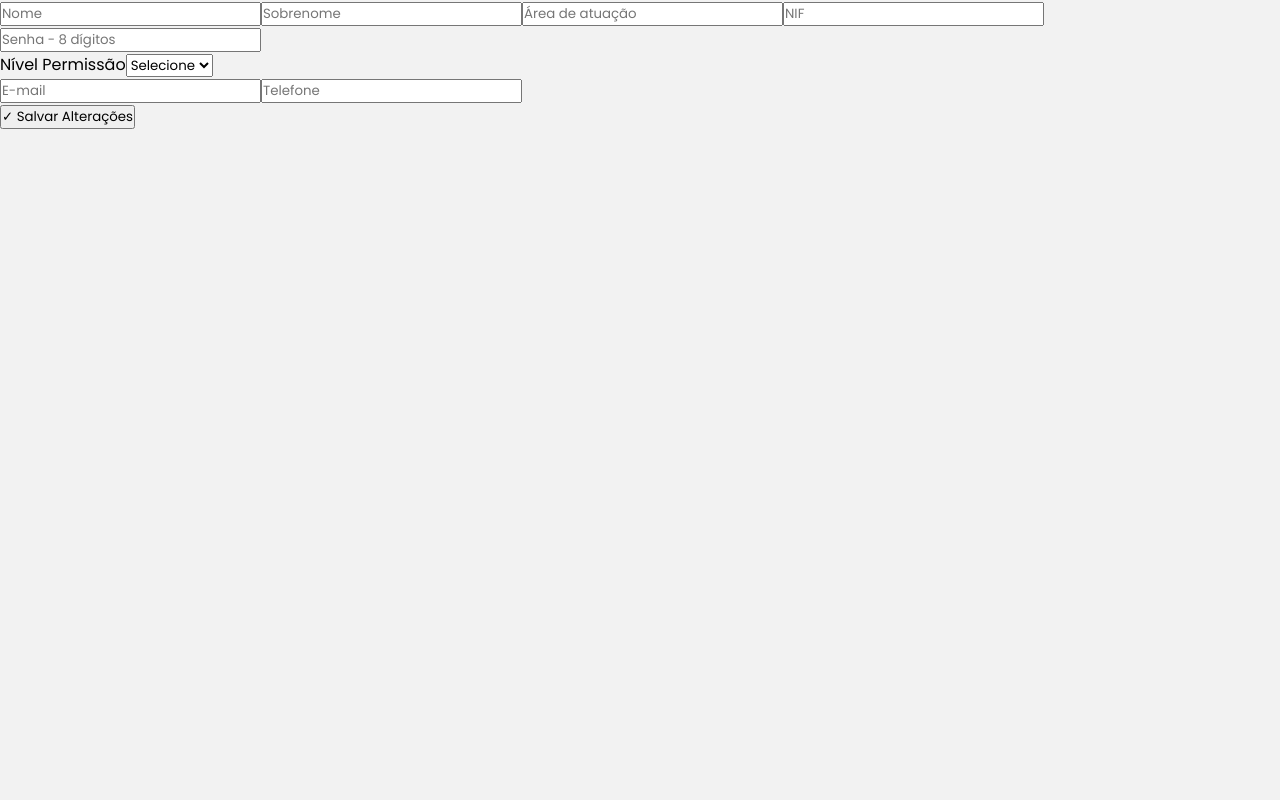
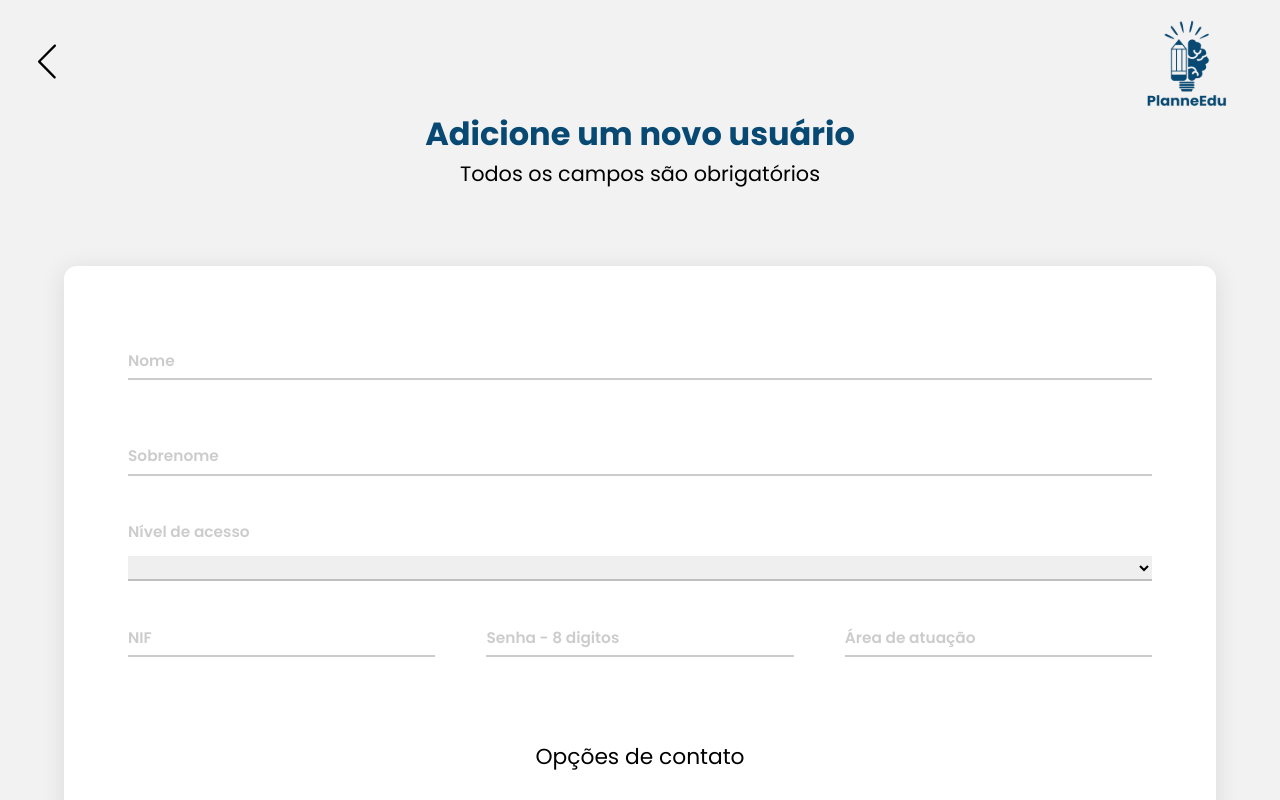
Before and after one commit to larissacoelho21/PlanneEdu-FrontEnd, a React (Vite) app in the folder PlanneEdu_Front/: page /addUser in a window 1280 px wide. Shown: the top 800 px of the page. Built offline with nearby package versions, Linux system fonts and the light colour scheme.

Commit message:
Finalização style pág "Add User"

```diff
--- /dev/null
+++ b/PlanneEdu_Front/src/Css/Opp/AddUser.css
@@ -0,0 +1,108 @@
+/* ===== Variáveis de Cor ===== */
+:root {
+  --blue-one: #074973;
+  --blue-two: #07678d;
+  --blue-three: #00a3ff;
+  --gray-one: #bbbb;
+  --gray-two: #848484bb;
+  --white: #ffff;
+}
+
+
+/* ===== Formulário de Adição de usuário ===== */
+
+.form-adduser input[type="number"]::-webkit-inner-spin-button,
+.form-adduser input[type="number"]::-webkit-outer-spin-button {
+  -webkit-appearance: none;
+}
+
+.form-adduser label{
+  font-size: 1.2vw;
+  font-weight: 600;
+  color: rgba(0, 0, 0, 0.2);
+}
+
+.form-adduser {
+  display: flex;
+  flex-direction: column;
+  gap: 1vw;
+  padding: 5vw 5vw;
+  margin: 3% auto;
+  width: 90vw;
+  border-radius: 1vw;
+  background: #fff;
+  box-shadow: 0 0.3vw 2vw rgba(0, 0, 0, 0.1);
+}
+
+.form-adduser .input-field {
+  display: flex;
+  flex-direction: column;
+  justify-content: center;
+  gap: 1vw;
+}
+
+.Fieldset {
+  display: flex;
+  flex-direction: column;
+  position: relative;
+  margin: 1.5vw 0;
+  background-color: transparent;
+  outline: 0;
+  border: 0;
+  cursor: pointer;
+}
+
+.Fieldset.filled .label-add-user,
+.input-add-user:focus+.label-add-user {
+  transform: translateY(-1.5vw);
+  font-size: 1vw;
+  opacity: 1;
+}
+
+
+.label-add-user {
+  position: absolute;
+  font-size: 1.2vw;
+  font-weight: 600;
+  color: rgba(0, 0, 0, 0.4);
+  text-align: right;
+  transition: all 0.2s ease;
+}
+
+.input-add-user {
+  display: inline-flex;
+  align-items: center;
+  justify-content: center;
+  font-size: 1.2vw;
+  border: none;
+  border-bottom: rgba(0, 0, 0, 0.2) solid 2px;
+  margin-top: 0.5vw;
+  margin-bottom: 1vw;
+}
+
+.input-add-user:focus {
+  outline: none;
+  box-shadow: none;
+  border-top: transparent;
+  border-left: transparent;
+  border-right: transparent;
+  border-bottom: var(--gray-one) solid 2px;
+}
+
+.adduser-row {
+  margin: 1vw 0;
+  width: 100%;
+  display: flex;
+  justify-content: space-between;
+}
+
+.adduser-row .input-r{
+  width: 30%;
+}
+
+
+.title-adduser {
+  font-size: 1.7vw;
+  text-align: center;
+  margin: 2vw 0;
+}
--- a/PlanneEdu_Front/src/Pages/Opp/AddUser.tsx
+++ b/PlanneEdu_Front/src/Pages/Opp/AddUser.tsx
@@ -1,10 +1,107 @@
-import { useState } from "react";
+import { useEffect, useState } from "react";
 import { BaseUrl } from "../../Config/config";
 import { toast } from "sonner";
+import { SubNavbar } from "../../Components/SubNavbar/SubNavbar";
+import { IntroForms } from "../../Components/IntroForms/IntroForms";
+
+import "../../Css/Opp/AddUser.css"
+import { Check } from "lucide-react";
+import { RegisterUser } from "../../Services/Axios";
+/* interface InputFieldProps {
+  id: string;
+  label: string;
+  type?: string;
+  value: string | number;
+  onChange?: (
+    event: React.ChangeEvent<HTMLInputElement | HTMLTextAreaElement>
+  ) => void;
+  onBackendChange?: (event: React.ChangeEvent<HTMLInputElement>) => void;
+  onWheel?: (event: React.WheelEvent<HTMLInputElement>) => void;
+  maxLength?: number;
+  maxValue?: number;
+} */
+
+interface InputFieldProps {
+  id: string;
+  label: string;
+  type?: string;
+  value?: string | number;
+  onChange?: (event: React.ChangeEvent<HTMLInputElement>) => void;
+  onWheel?: (event: React.WheelEvent<HTMLInputElement>) => void;
+  onBackendChange?: (event: React.ChangeEvent<HTMLInputElement>) => void;
+  maxLength?: number;
+  maxValue?: number;
+}
+
+/* função do componente `InputField` com as propriedades desestruturadas e valores padrão */
+function InputField({
+  id,
+  label,
+  type = "text",
+  value = "",
+  onChange,
+  onWheel,
+  onBackendChange,
+  maxLength,
+  maxValue,
+}: InputFieldProps) {
+  const [localValue, setLocalValue] = useState<string | number>(value);
+  /* verificando se o campo está preenchido para aplicar estilos ou animações (booleano) */
+  const [isFilled, setIsFilled] = useState(false);
+  useEffect(() => {
+    setIsFilled(localValue !== "");
+  }, [localValue]);
+
+  /* função para gerenciar a mudança de valor do input */
+  const handleInputChange = (event: React.ChangeEvent<HTMLInputElement>) => {
+    let inputValue: string = event.target.value;
+
+    /* limita o comprimento do valor de entrada */
+    if (maxLength && inputValue.length > maxLength) {
+      /* corta o excedente */
+      inputValue = inputValue.slice(0, maxLength);
+    }
+
+    /* converte para número se o tipo do input for "number" */
+    if (type === "number") {
+      let numericValue = inputValue !== "" ? parseFloat(inputValue) : ""; // Conversão para número
+
+      /* verifica o valor máximo permitido */
+      if (maxValue !== undefined && typeof numericValue === "number" && numericValue > maxValue) {
+        numericValue = maxValue;
+      }
+
+      setLocalValue(numericValue);
+    } else {
+      setLocalValue(inputValue);
+    }
+
+    // Propaga o valor atualizado para o pai, se `onChange` estiver definido
+    if (onChange) {
+      event.target.value = inputValue;
+      onChange(event);
+    }
+    if (onBackendChange) onBackendChange(event);
+  };
+
+  return (
+    <fieldset className={`Fieldset ${isFilled ? "filled" : ""}`}>
+      <label className="label-add-user" htmlFor={id}>
+        {label}
+      </label>
+      <input
+        className="input-add-user"
+        id={id}
+        type={type}
+        value={localValue}
+        onChange={handleInputChange}
+        onWheel={onWheel}
+      />
+    </fieldset>
+  );
+}
 
 export function AddUser() {
-  //TODO : passar para o axios | código com erro
-
   /* Função Back-End */
 
   const [name, setName] = useState("");
@@ -19,22 +116,9 @@ export function AddUser() {
   // Recupera o token do localStorage
   const token = localStorage.getItem("Authorization");
 
-  console.log("#################");
-  console.log(token);
-  console.log("#################");
 
-  console.log({
-    name,
-    sobrenome,
-    area,
-    nif,
-    password,
-    nivelAcesso,
-    email,
-    telefone,
-  });
 
-  const AddUser = async (event: React.FormEvent) => {
+  /* const BackAddUser = async (event: React.FormEvent) => {
     //TODO: Iniciar Css
     event.preventDefault();
 
@@ -72,83 +156,136 @@ export function AddUser() {
         toast.error(`Erro: ${error.message}`); //alert
         console.error(error.message);
       });
+  }; */
+
+  const BackAddUser = async (event: React.FormEvent) => {
+    event.preventDefault();
+
+    // Chama diretamente a função `registerUser`
+    await RegisterUser({
+      name,
+      sobrenome,
+      area,
+      nif,
+      password,
+      nivelAcesso,
+      email,
+      telefone,
+    });
   };
+
 
   return (
     <section className="AddUsuario">
-      <div className="cardUser">
-        <form onSubmit={AddUser}>
-          <div className="infoUser">
-            <input
+      <SubNavbar />
+      <div className="title-addcourse" style={{ marginBottom: "5%" }}>
+        <IntroForms
+          titleText="Adicione um novo usuário"
+          subtitleText="Todos os campos são obrigatórios"
+        />
+      </div>
+
+      <form onSubmit={BackAddUser}>
+        <div className="form-adduser">
+          <div className="input-field">
+            <InputField
+              label="Nome"
               type="text"
-              placeholder="Nome"
+              id="nome-user"
               value={name}
-              onChange={(event) => setName(event.target.value)}
-              required
+              onBackendChange={(event) => setName(event.target.value)}
+              onWheel={(event) => event.currentTarget.blur()}
             />
-            <input
+          </div>
+          <div className="input-field">
+            <InputField
+              label="Sobrenome"
               type="text"
-              placeholder="Sobrenome"
+              id="sobrenome-user"
               value={sobrenome}
-              onChange={(event) => setSobrenome(event.target.value)}
-              required
+              onBackendChange={(event) => setSobrenome(event.target.value)}
+              onWheel={(event) => event.currentTarget.blur()}
             />
-            <input
-              type="text"
-              placeholder="Área de atuação"
-              value={area}
-              onChange={(event) => setArea(event.target.value)}
-            />
-            <input
-              type="number"
-              placeholder="NIF"
-              value={nif}
-              onChange={(event) => setNif(event.target.value)}
-              required
-            />
-            <input
-              type="text"
-              placeholder="Senha - 8 dígitos"
-              value={password}
-              onChange={(event) => setPassword(event.target.value)}
-              required
-            />
+          </div>
+          <div className="input-field">
+            <label className="label">Nível de acesso</label>
+            <select name="nivel-acesso">
+              <option value="" disabled selected></option>
+              <option value="docente">Docente</option>
+              <option value="Opp">Opp</option>
+            </select>
+          </div>
 
-            <div className="nivelPermissao">
-              <label>Nível Permissão</label>
-              <select
-                id="nivelAcesso"
-                value={nivelAcesso}
-                onChange={(event) => setNivelAcesso(event.target.value)}
-              >
-                <option value="">Selecione</option>
-                <option value="opp">Opp</option>
-                <option value="docente">Docente</option>
-              </select>
+          <div className="adduser-row">
+            <div className="input-r">
+              <InputField
+                label="NIF"
+                type="number"
+                id="nif"
+                value={nif}
+                onBackendChange={(event) => setNif(event.target.value)}
+                onWheel={(event) => event.currentTarget.blur()}
+              />
+            </div>
+            <div className="input-r">
+              <InputField
+                label="Senha - 8 digitos "
+                type="password"
+                id="senha-user"
+                value={password}
+                onBackendChange={(event) => setPassword(event.target.value)}
+                onWheel={(event) => event.currentTarget.blur()}
+              />
+            </div>
+            <div className="input-r">
+              <InputField
+                label="Área de atuação"
+                type="text"
+                id="area-user"
+                value={area}
+                onBackendChange={(event) => setArea(event.target.value)}
+                onWheel={(event) => event.currentTarget.blur()}
+              />
+            </div>
+
+          </div>
+          <div className="add-contact">
+            <div className="title-adduser">
+              <p>
+                Opções de contato
+              </p>
+            </div>
+
+            <div className="input-field">
+              <InputField
+                label="Email"
+                type="email"
+                id="email-user"
+                value={email}
+                onBackendChange={(event) => setEmail(event.target.value)}
+                onWheel={(event) => event.currentTarget.blur()}
+              />
+            </div>
+            <div className="input-field">
+              <InputField
+                label="Telefone"
+                type="number"
+                id="telefone-user"
+                value={telefone}
+                onBackendChange={(event) => setTelefone(event.target.value)}
+                onWheel={(event) => event.currentTarget.blur()}
+              />
             </div>
           </div>
-          <div className="Contact">
-            <input
-              type="text"
-              placeholder="E-mail"
-              value={email}
-              onChange={(event) => setEmail(event.target.value)}
-              required
-            />
-            <input
-              type="text"
-              placeholder="Telefone"
-              value={telefone}
-              onChange={(event) => setTelefone(event.target.value)}
-              required
-            />
-          </div>
+        </div>
 
-          <div className="salve">
-            <button type="submit">✓ Salvar Alterações</button>
-          </div>
-        </form>
-      </div>
+        <div className="form-actions">
+          <button className="save" type="submit">
+            <Check />
+            Salvar alterações
+          </button>
+        </div>
+      </form>
     </section>
   );
 }
```
Also changed, not shown: PlanneEdu_Front/src/Services/Axios.ts (+52 -1 lines).
